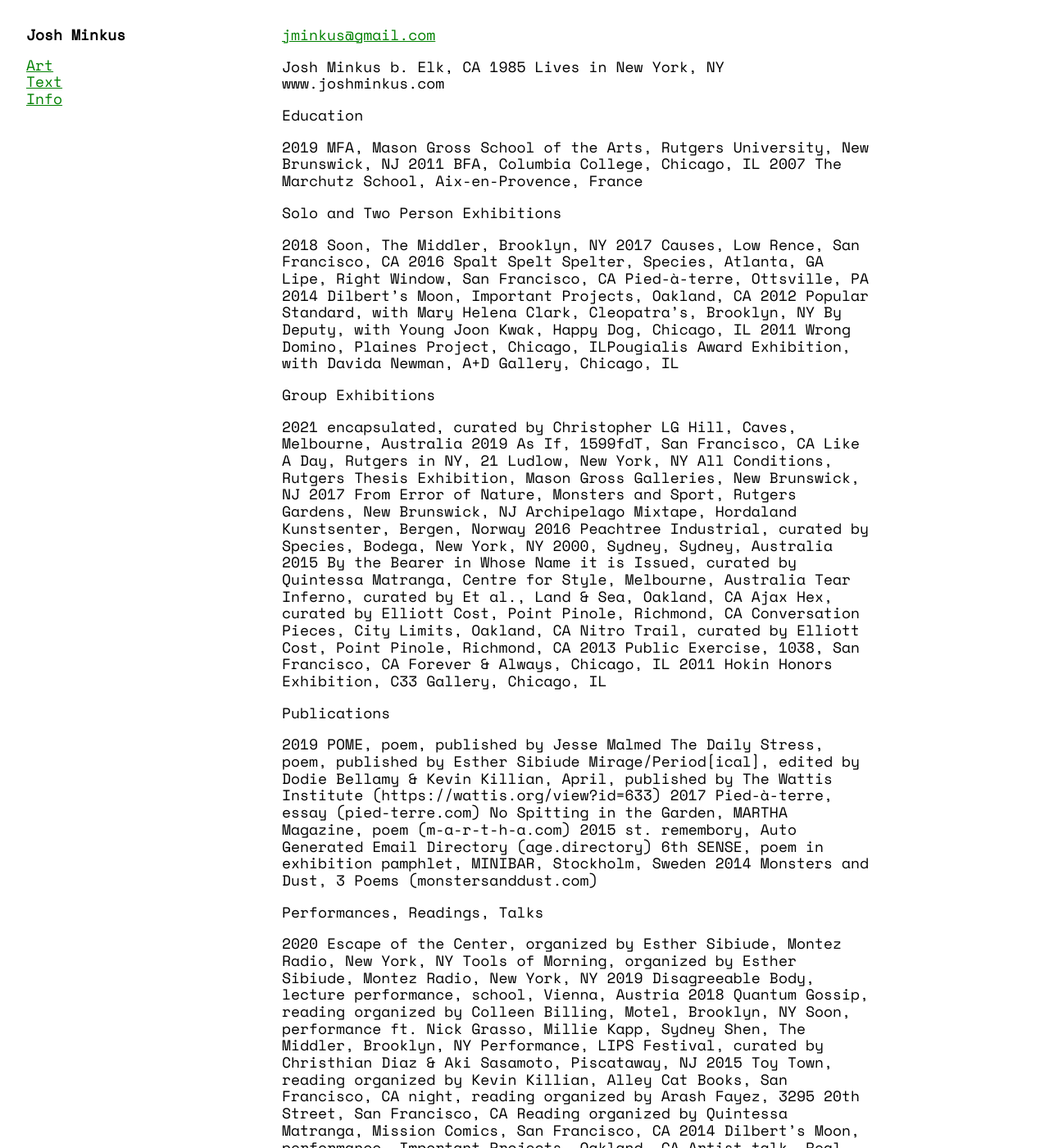
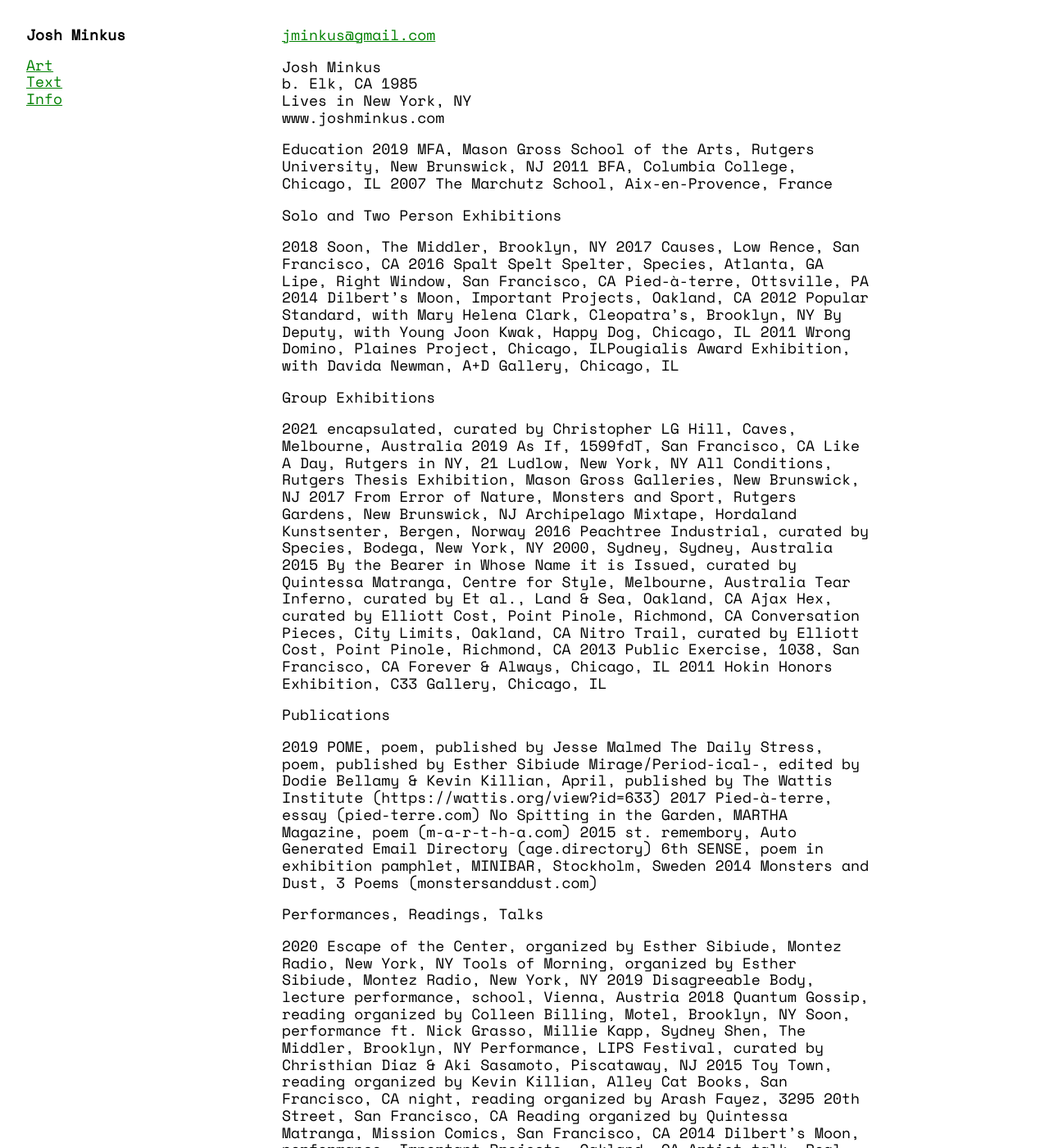
Before and after one commit to Jilkus/jilkus.github.io, a Jekyll site: the page built from info.md, in a window 1280 px wide and 1400 px high. Shown: the whole window at 82% size. Built offline with Jekyll 4.4.1, drawn with Linux system fonts in a browser that asks for light colours.

```diff
--- a/info.md
+++ b/info.md
@@ -12,7 +12,6 @@ Lives in New York, NY
 www.joshminkus.com
 
 Education
-
 2019	MFA, Mason Gross School of the Arts, Rutgers University, New Brunswick, NJ
 2011	BFA, Columbia College, Chicago, IL
 2007	The Marchutz School, Aix-en-Provence, France
@@ -52,7 +51,7 @@ Publications
 
 2019	POME, poem, published by Jesse Malmed
 The Daily Stress, poem, published by Esther Sibiude
-Mirage/Period[ical], edited by Dodie Bellamy & Kevin Killian, April, published by The Wattis Institute (https://wattis.org/view?id=633)
+Mirage/Period-ical-, edited by Dodie Bellamy & Kevin Killian, April, published by The Wattis Institute (https://wattis.org/view?id=633)
 2017	Pied-à-terre, essay (pied-terre.com)
 	No Spitting in the Garden, MARTHA Magazine, poem (m-a-r-t-h-a.com)
 2015	st. remembory, Auto Generated Email Directory (age.directory)
```
